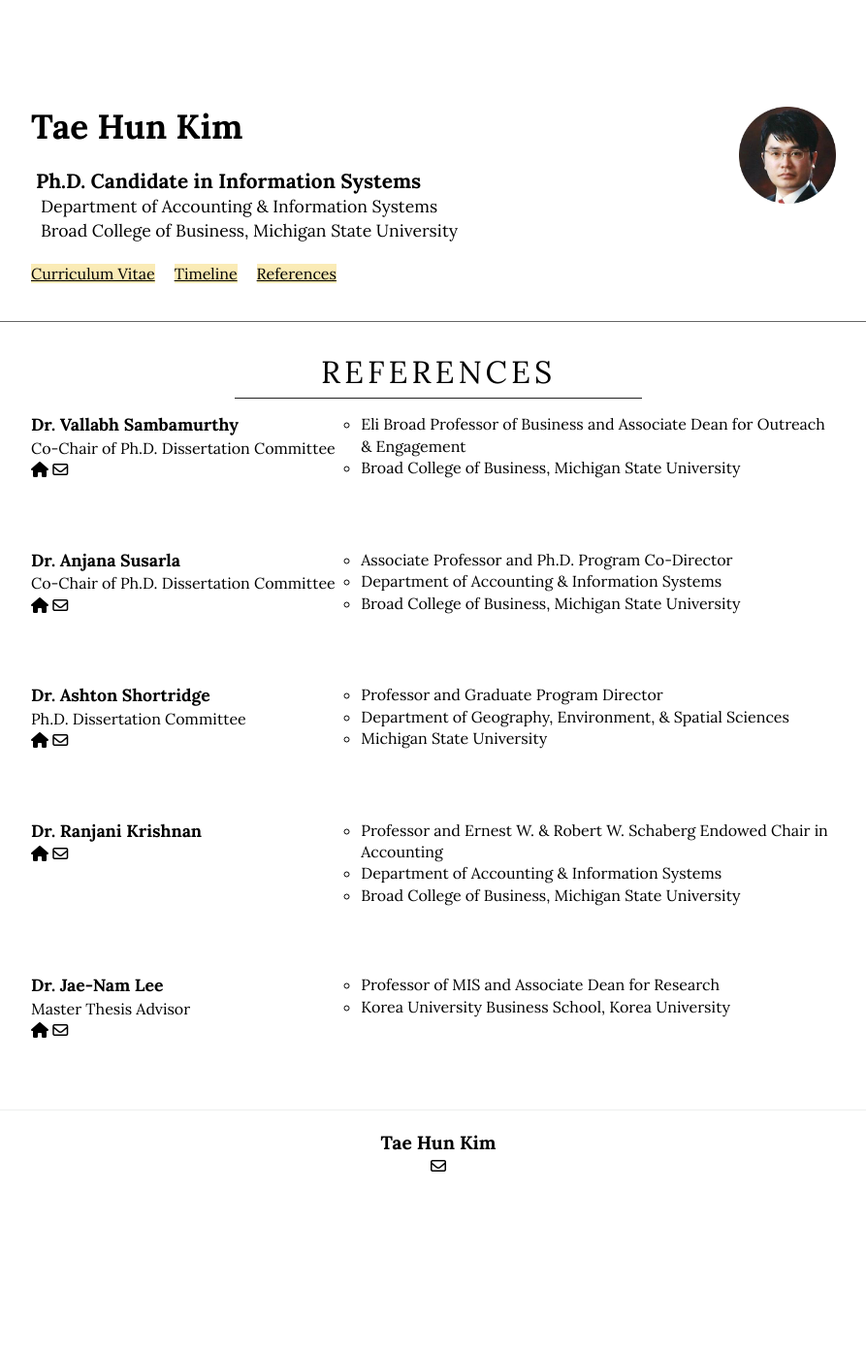
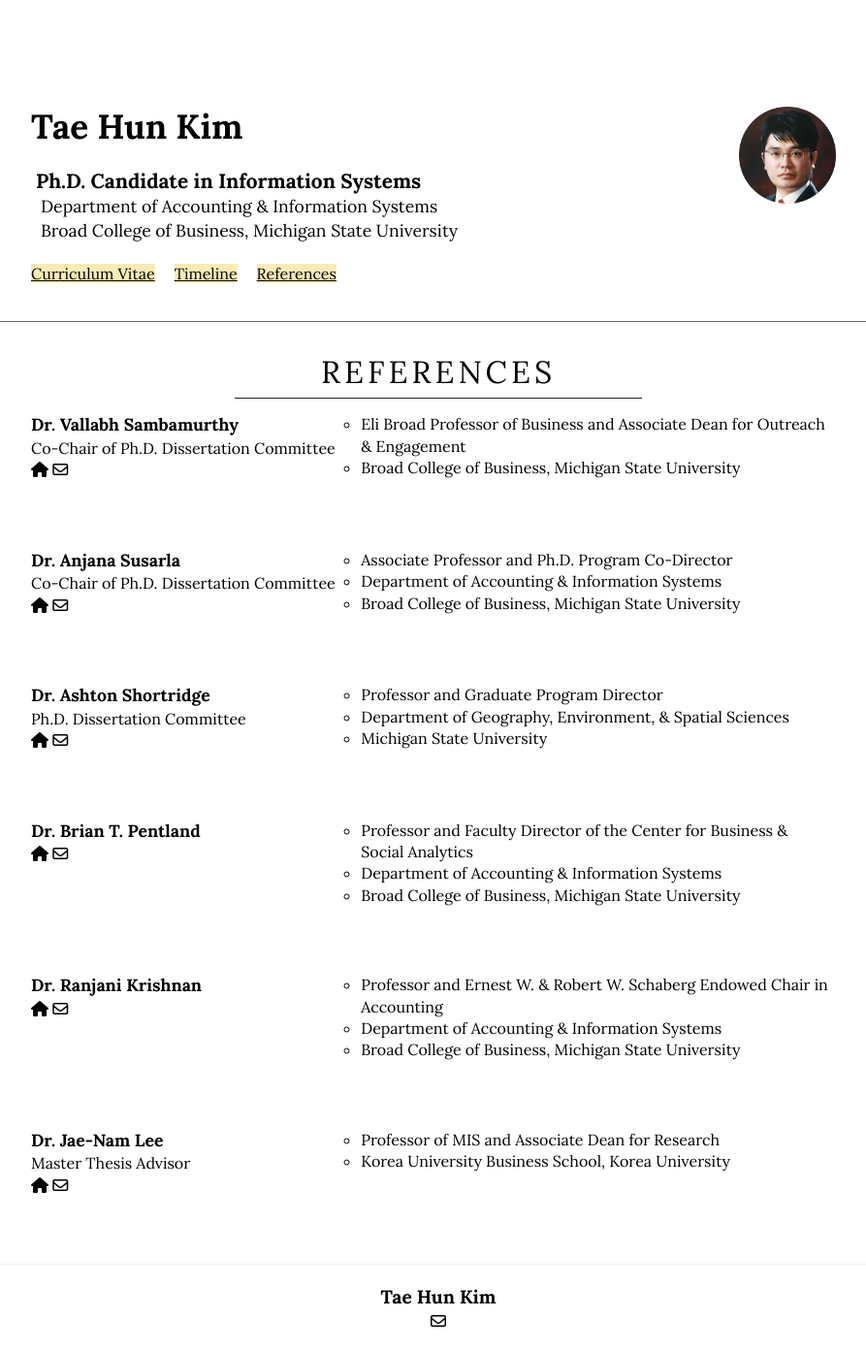
Before and after one commit to istaehun/taehun, a Jekyll site: the page built from references.html, in a window 1280 px wide. Shown: the whole page at 97% size, without its empty margins (188-1081 px from the left). Built offline with Jekyll 4.4.1, drawn with Linux system fonts in a browser that asks for light colours; nearby versions of some CDN libraries; before the commit the page ends 1234 px from its top, so only the background shows below that.

Commit message:
Update references.yml

```diff
--- a/_data/references.yml
+++ b/_data/references.yml
@@ -29,6 +29,15 @@
   website: "http://geo.msu.edu/people/shortridge-ashton/"
 -
   degree: "Dr"
+  name: "Brian T. Pentland"
+  majors:
+    - "Professor and Faculty Director of the Center for Business & Social Analytics"
+    - "Department of Accounting & Information Systems"
+  department: "Broad College of Business, Michigan State University"
+  email: "pentland@broad.msu.edu"
+  website: "https://broad.msu.edu/facultystaff/pentland/"
+-
+  degree: "Dr"
   name: "Ranjani Krishnan"
   majors:
     - "Professor and Ernest W. & Robert W. Schaberg Endowed Chair in Accounting"
```
